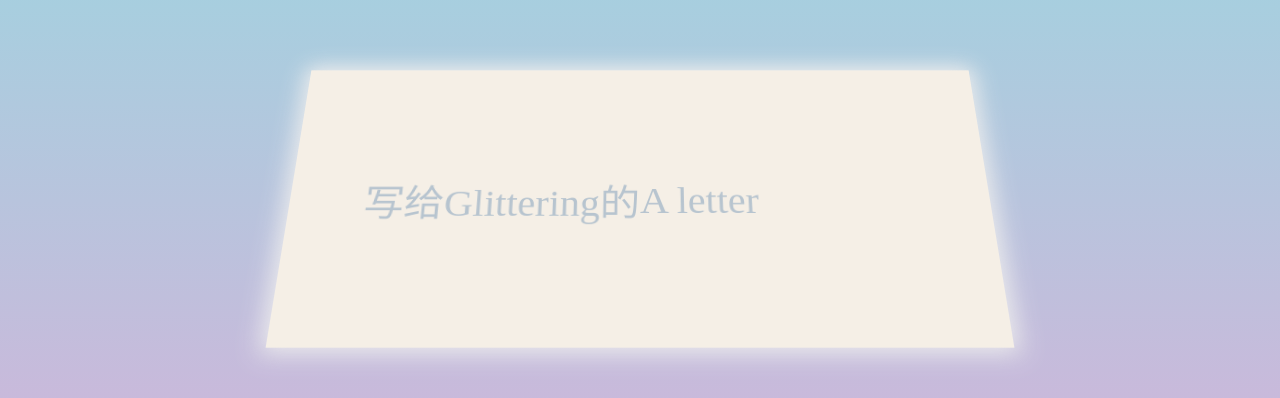
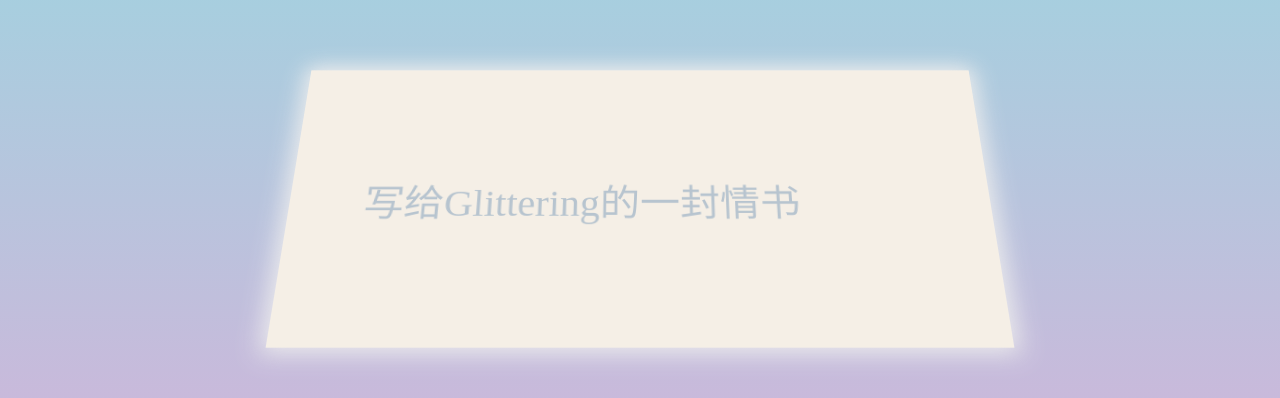
Before and after one commit to XY520/letter, a plain HTML site: page index.html in a window 1280 px wide. Shown: the part 200-598 px from the top of the page. Drawn offline with Linux system fonts and the light colour scheme.

Commit message:
Update letter.css

```diff
--- a/letter.css
+++ b/letter.css
@@ -53,7 +53,7 @@ background-image: linear-gradient(0deg, #d9afd9 0%, #97d9e1 100%);
     transform-origin: left;
 }
 .card::after {
-    content: 'A letter';
+    content: '一封情书';
     right: 0;
     top: 0;
     display: flex;
```
